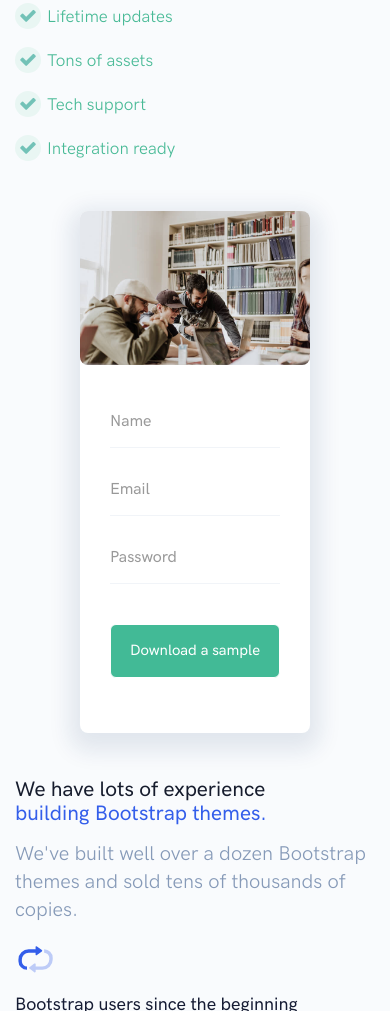
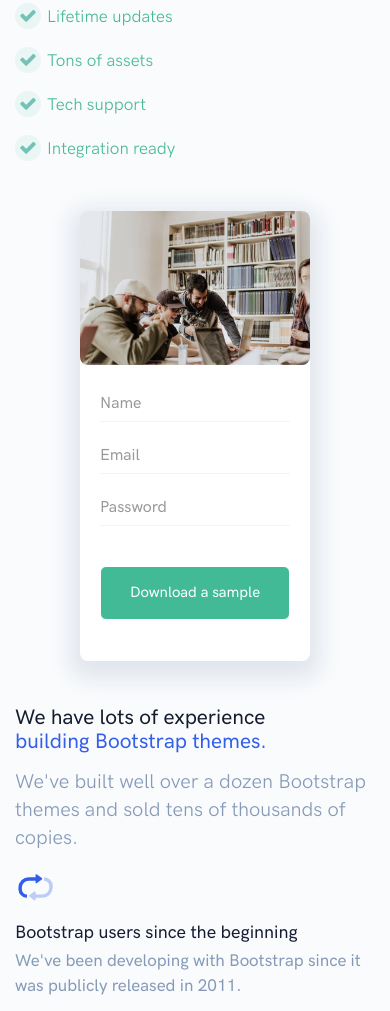
Before and after one commit to mondalnisha/linkit, a plain HTML site: page index.html in a window 390 px wide. Shown: the part 1816-2827 px from the top of the page. Drawn offline with nearby package versions, Linux system fonts and the light colour scheme.

Commit message:
Update style.css

```diff
--- a/css/style.css
+++ b/css/style.css
@@ -1227,6 +1227,13 @@ input#inputPassword {
     }
     .testimonials .col-box  {
         margin: 32px 0 0;
+        padding: 0 0 1px;
+    }
+    .form-control {
+        padding: 18px 0px;
+    }
+    .col-box-card-body {
+        margin: 20px 20px;
     }
     .experience {
         padding-top: 0px;
```
